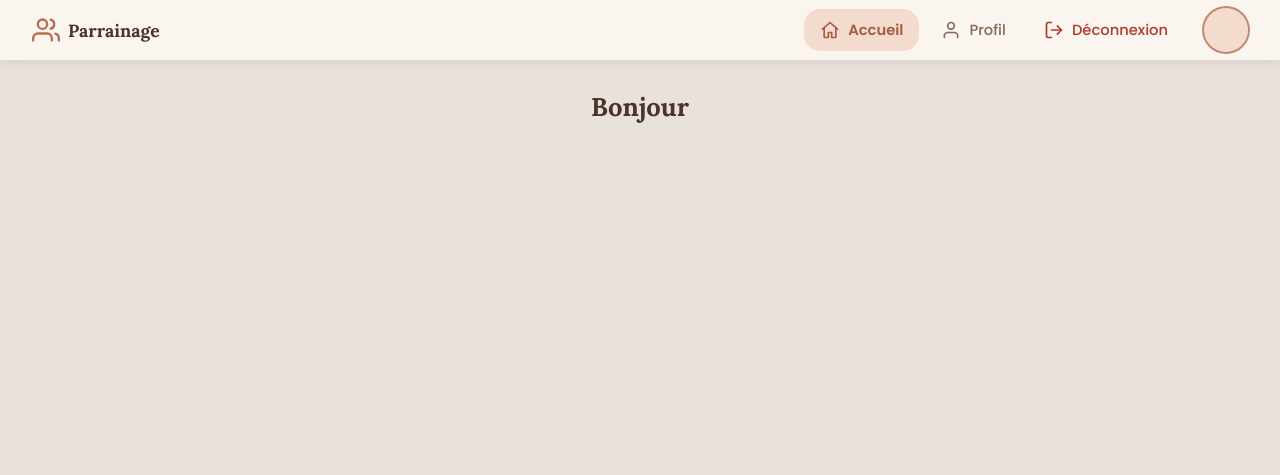
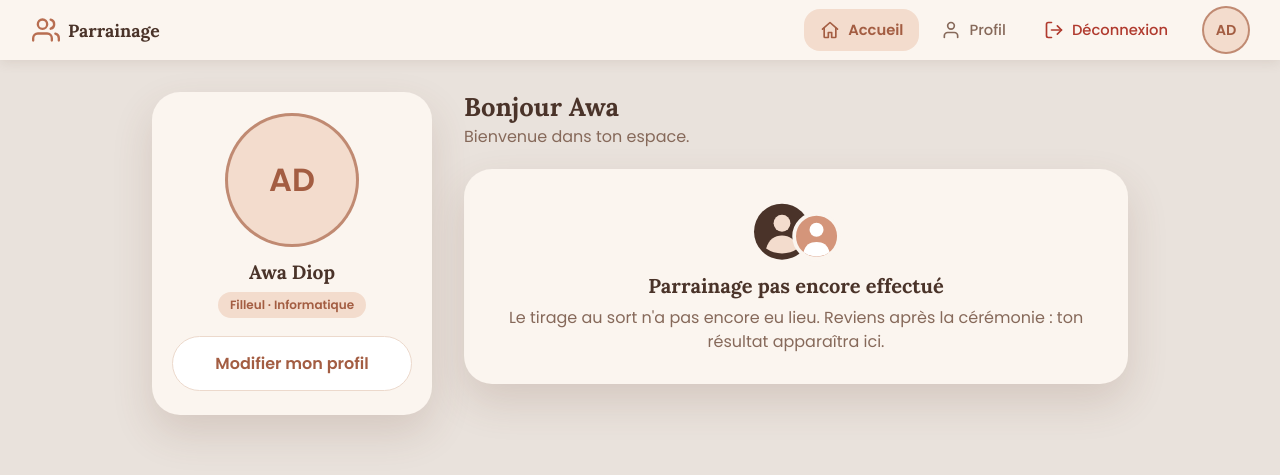
Before and after one commit to khadija986/site-parrainage, a PHP site: page /espace/ in a window 1280 px wide. Shown: the top 475 px of the page. Run offline with PHP 8.4, Linux system fonts and the light colour scheme.

Commit message:
feat: espace en deux colonnes sur ordinateur (compte + parrainage)

```diff
--- a/espace/css/espace.css
+++ b/espace/css/espace.css
@@ -1,6 +1,6 @@
 /* Accueil de l'utilisateur connecté (mobile-first). La barre du haut vient de shared/css/espace.css. */
 .titre-page { text-align: left; font-size: 1.6rem; margin-bottom: 4px; }
-.page > .intro { text-align: left; margin-bottom: 20px; }
+.principal > .intro { text-align: left; margin-bottom: 20px; }
 .info { margin: 0 0 12px; color: var(--texte-doux); text-align: center; }
 .info:empty { display: none; }
 
@@ -12,12 +12,6 @@
 .liste-personnes { display: grid; gap: 14px; }
 
 .personne-carte { display: flex; flex-direction: column; align-items: center; gap: 6px; text-align: center; }
-.photo-ronde {
-  display: flex; align-items: center; justify-content: center; overflow: hidden;
-  width: 128px; height: 128px; border-radius: 50%; object-fit: cover;
-  background: var(--peche); color: var(--accent-fonce); font-size: 2rem; font-weight: 600;
-  box-shadow: 0 0 0 3px var(--icone);
-}
 .personne-carte h3 { margin: 8px 0 0; font-family: "Lora", Georgia, serif; font-size: 1.25rem; line-height: 1.2; overflow-wrap: anywhere; }
 .personne-carte .badge { margin: 0; }
 .personne-carte .bouton { margin-top: 10px; }
@@ -26,7 +20,12 @@
 
 /* Ordinateur : contenu centré */
 @media (min-width: 768px) {
-  .titre-page, .page > .intro, .sous-titre { text-align: center; }
+  .titre-page, .principal > .intro, .sous-titre { text-align: center; }
   .liste-personnes { grid-template-columns: repeat(auto-fit, minmax(240px, 320px)); justify-content: center; }
   .liste-personnes:not(.plusieurs) .personne-carte { margin: 0 auto; width: 100%; }
 }
+
+@media (min-width: 900px) {
+  .titre-page, .principal > .intro, .sous-titre { text-align: left; }
+  .liste-personnes { justify-content: start; }
+}
--- a/espace/index.html
+++ b/espace/index.html
@@ -22,12 +22,21 @@
     </a>
   </header>
 
-  <main class="page">
-    <h1 id="titre" class="titre-page">Bonjour</h1>
-    <p class="intro" id="sous-titre"></p>
+  <main class="page mise-en-page">
+    <aside class="resume" aria-label="Mon compte">
+      <div id="resume-photo"></div>
+      <h2 id="resume-nom"></h2>
+      <p class="badge" id="resume-badge"></p>
+      <a class="bouton clair" href="../profil/">Modifier mon profil</a>
+    </aside>
 
-    <p id="message" class="info" role="status"></p>
-    <section id="contenu" class="contenu-espace" aria-live="polite"></section>
+    <div class="principal">
+      <h1 id="titre" class="titre-page">Bonjour</h1>
+      <p class="intro" id="sous-titre"></p>
+
+      <p id="message" class="info" role="status"></p>
+      <section id="contenu" class="contenu-espace" aria-live="polite"></section>
+    </div>
   </main>
 
   <!-- Carte affichée tant que le tirage n'a pas eu lieu -->
--- a/espace/js/espace.js
+++ b/espace/js/espace.js
@@ -1,6 +1,5 @@
 // Accueil de l'utilisateur connecté : il ne voit que SON parrainage.
 // Démo (CONFIG.DEMO.espace) : ajouter ?demo=avant, ?demo=filleul ou ?demo=parrain à l'adresse.
-const LIBELLES_OPTION = { INF: "Informatique", TR: "Télécoms & Réseaux" };
 const ICONE_WHATSAPP = '<svg viewBox="0 0 24 24" fill="none" stroke="currentColor" stroke-width="2" stroke-linecap="round" stroke-linejoin="round" aria-hidden="true"><path d="M21 11.5a8.4 8.4 0 0 1-12.4 7.4L3 21l2.2-5.4A8.4 8.4 0 1 1 21 11.5z"/></svg>';
 
 const CORRESPONDANTS_DEMO = {
@@ -26,21 +25,6 @@ async function chargerDonnees() {
   return reponse.json();
 }
 
-function creerPhoto(personne) {
-  if (personne.photo) {
-    const image = document.createElement("img");
-    image.className = "photo-ronde";
-    image.src = personne.photo;
-    image.alt = "Photo de " + personne.prenom + " " + personne.nom;
-    return image;
-  }
-  const pastille = document.createElement("span");
-  pastille.className = "photo-ronde";
-  pastille.textContent = initialesDe(personne);
-  pastille.setAttribute("aria-hidden", "true");
-  return pastille;
-}
-
 function creerCarte(personne, moi) {
   const carte = document.createElement("article");
   carte.className = "carte personne-carte";
@@ -60,7 +44,7 @@ function creerCarte(personne, moi) {
   lien.insertAdjacentHTML("afterbegin", ICONE_WHATSAPP);
   lien.append("Écrire sur WhatsApp");
 
-  carte.append(creerPhoto(personne), nom, option, lien);
+  carte.append(creerPhotoRonde(personne), nom, option, lien);
   return carte;
 }
 
```
